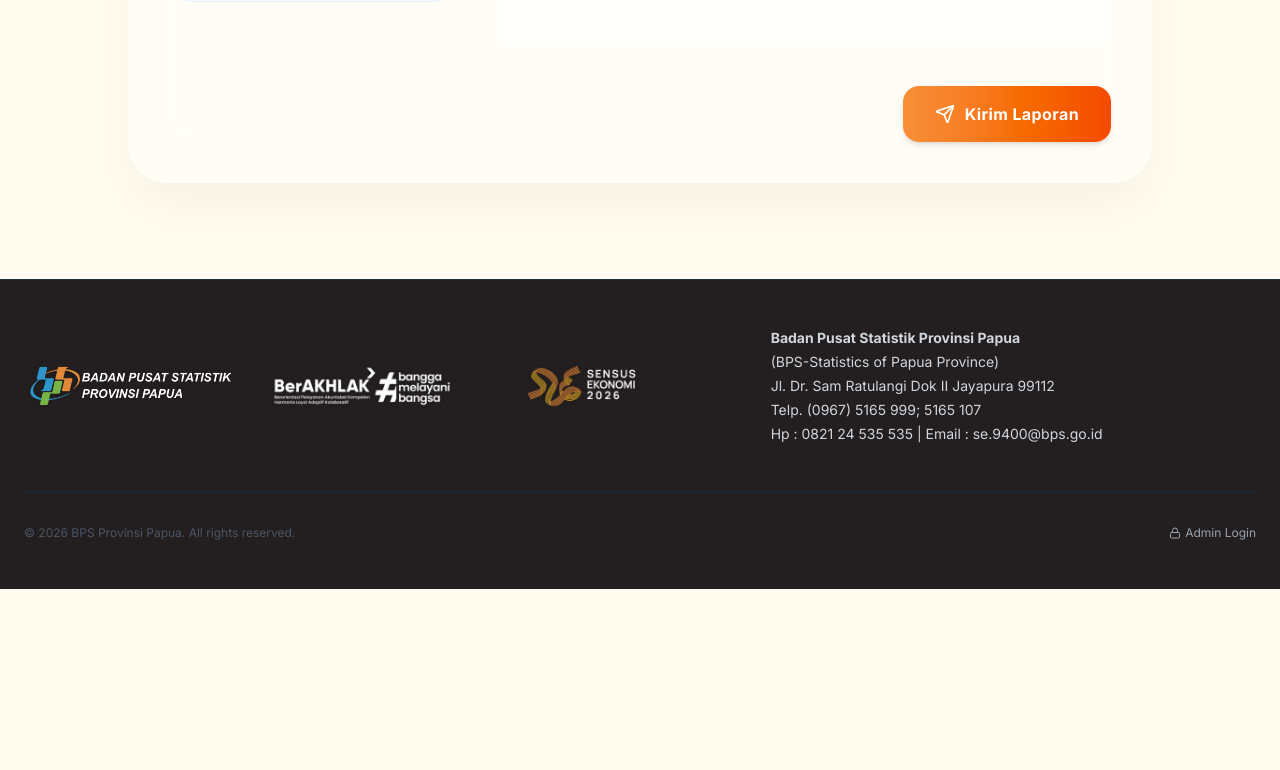
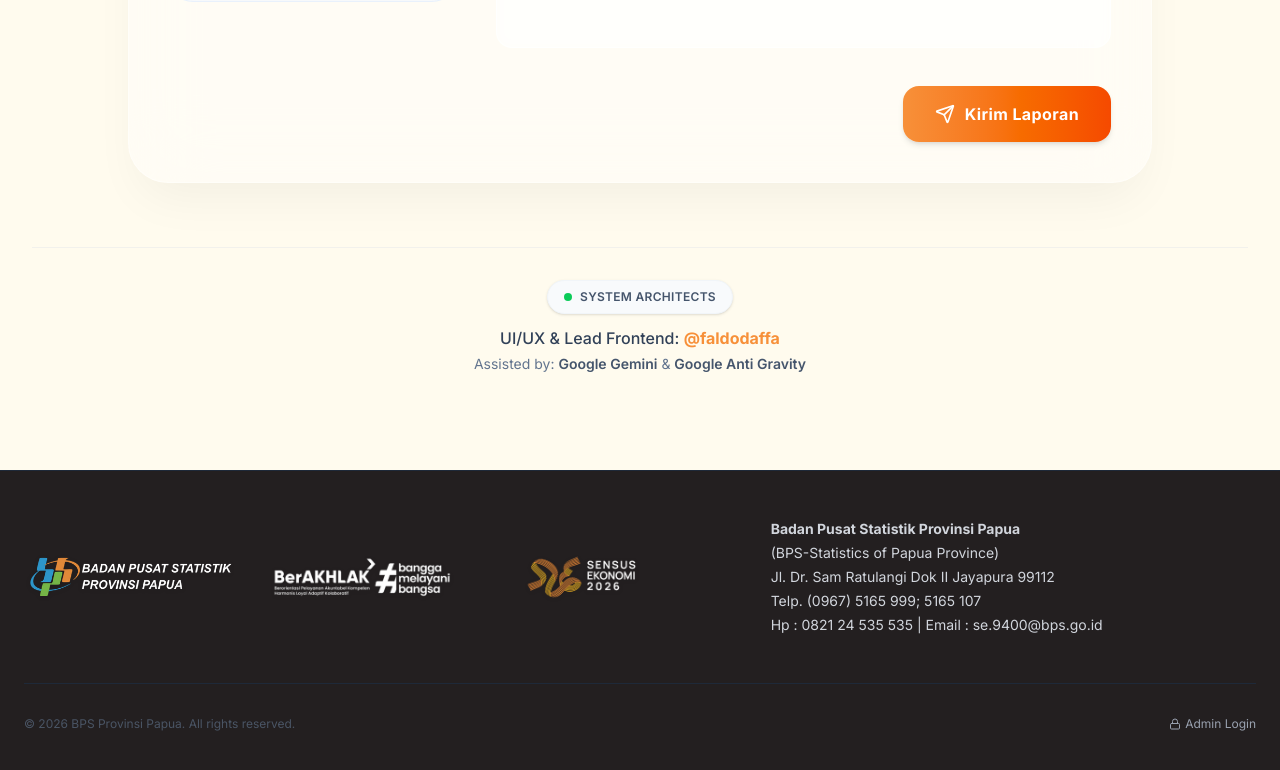
Before and after one commit to faldodaffa/garda-se-2026, a Next.js app: page /tentang in a window 1280 px wide. Shown: the part 2637-3407 px from the top of the page. Before the commit the page ends 3226 px from the top, so only its background shows below. Built offline with nearby package versions, Linux system fonts and the light colour scheme.

Commit message:
feat: Add Developer Credits to About Page & Console Hacker Easter Egg

```diff
--- a/app/tentang/page.tsx
+++ b/app/tentang/page.tsx
@@ -131,6 +131,20 @@ export default function AboutPage() {
                     <HelpdeskForm />
                 </motion.div>
 
+                {/* Developer Credits Section */}
+                <div className="mt-16 pt-8 border-t border-gray-200/50 flex flex-col items-center justify-center text-center">
+                    <div className="inline-flex items-center gap-2 px-4 py-2 rounded-full bg-slate-50 border border-slate-100 shadow-sm mb-3">
+                        <span className="flex h-2 w-2 rounded-full bg-green-500 animate-pulse"></span>
+                        <p className="text-xs font-semibold text-slate-600 tracking-wide">SYSTEM ARCHITECTS</p>
+                    </div>
+                    <p className="text-sm md:text-base text-slate-700 font-medium">
+                        UI/UX & Lead Frontend: <a href="https://github.com/faldodaffa" target="_blank" className="text-[#f79039] hover:underline font-bold">@faldodaffa</a>
+                    </p>
+                    <p className="text-xs md:text-sm text-slate-500 mt-1">
+                        Assisted by: <span className="font-semibold text-slate-600">Google Gemini</span> & <span className="font-semibold text-slate-600">Google Anti Gravity</span>
+                    </p>
+                </div>
+
             </div>
         </main>
     );
--- a/components/dashboard/Footer.tsx
+++ b/components/dashboard/Footer.tsx
@@ -1,10 +1,27 @@
 "use client";
 
-import React from 'react';
+import React, { useEffect } from 'react';
 import { Mail, Phone, MapPin, Lock } from 'lucide-react';
 import Link from 'next/link';
 
 export default function Footer() {
+    useEffect(() => {
+        // Easter Egg hanya dijalankan sekali di client-side
+        console.log(
+            "%c🚀 Portal Garda SE2026",
+            "font-size: 24px; font-weight: 900; color: #f79039; text-shadow: 2px 2px 0px #231F20;"
+        );
+        console.log(
+            "%cArchitected & Developed by: @faldodaffa",
+            "font-size: 14px; font-weight: bold; color: #10B981;"
+        );
+        console.log(
+            "%cAI Pair Programmers: Google Gemini & Google Anti Gravity",
+            "font-size: 12px; font-style: italic; color: #64748B;"
+        );
+        console.log("--------------------------------------------------");
+    }, []);
+
     return (
         <footer className="bg-[#231F20] text-gray-300 py-12 border-t border-gray-800">
             <div className="container mx-auto px-6">
```
